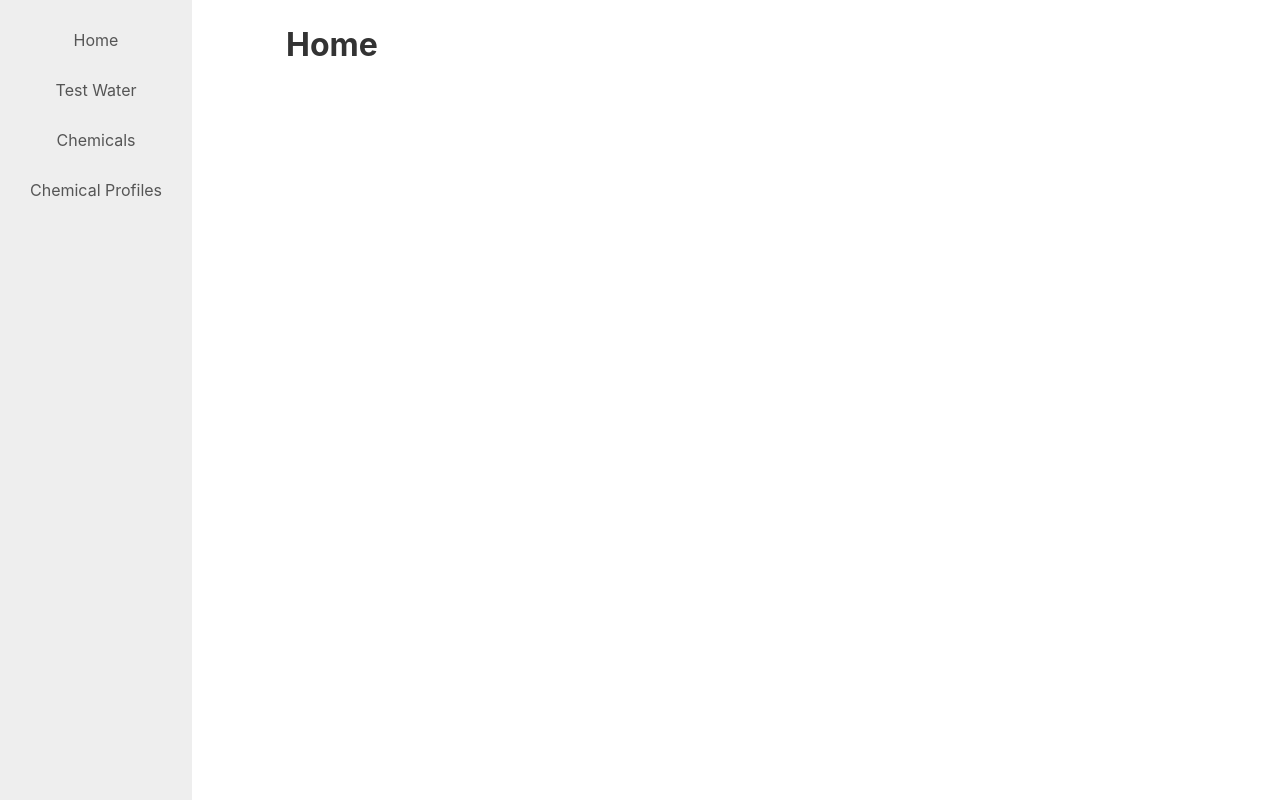
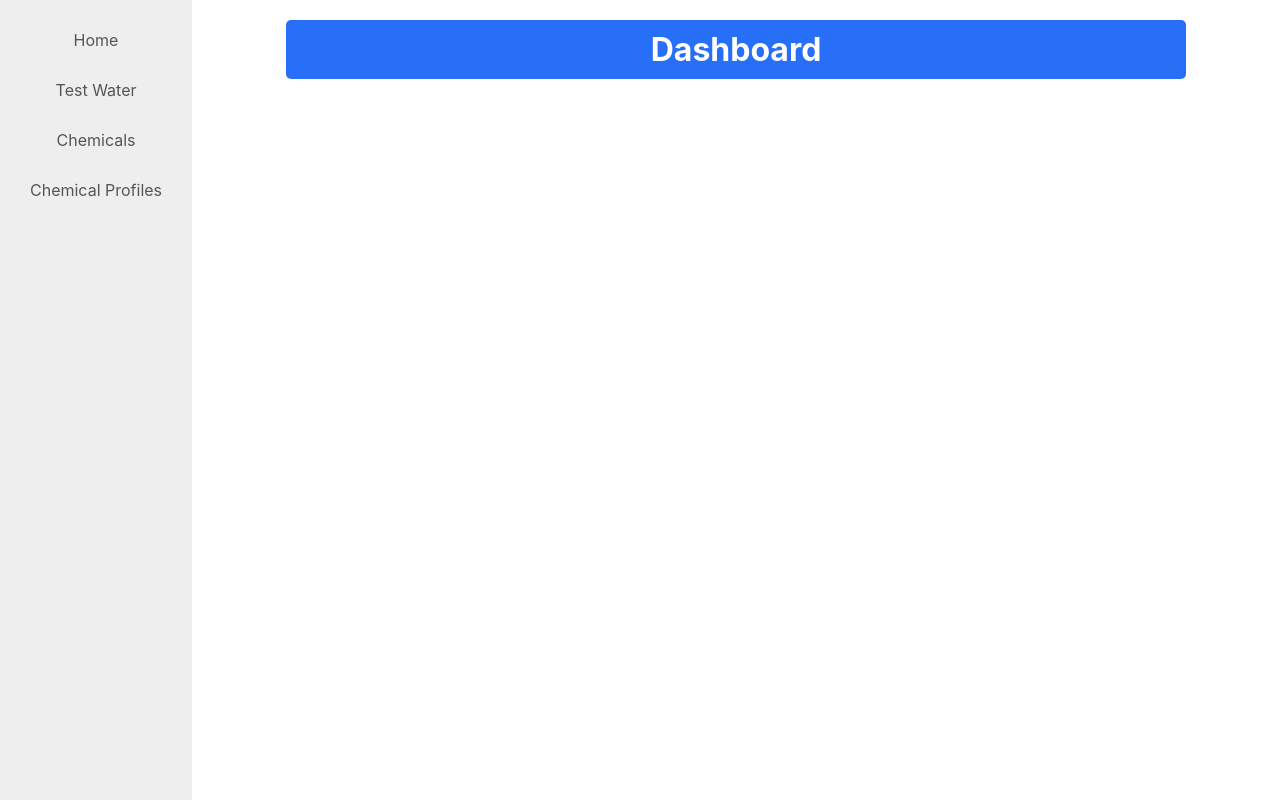
Before and after one commit to Davey-M/water-testing-software, a React (Create React App) app: page / in a window 1280 px wide. Built offline with nearby package versions, Linux system fonts and the light colour scheme.

Commit message:
create Header component

```diff
--- a/src/Components/Home/Home.tsx
+++ b/src/Components/Home/Home.tsx
@@ -1,7 +1,9 @@
+import Header from '../Reusable/Header/Header';
+
 function Home() {
   return (
     <>
-      <h1>Home</h1>
+      <Header>Dashboard</Header>
     </>
   );
 }
--- /dev/null
+++ b/src/Components/Reusable/Header/Header.module.css
@@ -0,0 +1,20 @@
+.header {
+  text-align: center;
+  color: white;
+
+  padding: var(--med) 0px;
+
+  border-radius: var(--border-radius);
+}
+
+.header h1 {
+  margin: 0px;
+}
+
+.main {
+  background-color: var(--main);
+}
+
+.secondary {
+  background-color: var(--secondary);
+}
--- /dev/null
+++ b/src/Components/Reusable/Header/Header.tsx
@@ -0,0 +1,25 @@
+import { PropsWithChildren } from 'react';
+
+import styles from './Header.module.css';
+
+interface props {
+  color?: 'main' | 'secondary';
+}
+
+function Header(props: PropsWithChildren<props>) {
+  let color = styles.main;
+
+  if (props.color === 'secondary') {
+    color = styles.secondary;
+  }
+
+  return (
+    <>
+      <div className={`${styles.header} ${color}`}>
+        <h1>{props.children}</h1>
+      </div>
+    </>
+  );
+}
+
+export default Header;
--- a/src/index.css
+++ b/src/index.css
@@ -22,6 +22,9 @@ body {
   --dark: #555;
   --light: #eee;
 
+  --main: #266ff6;
+  --secondary: #ffc21b;
+
   /* misc */
   --shadow: 0px 0px 5px #0000005c;
 
```
